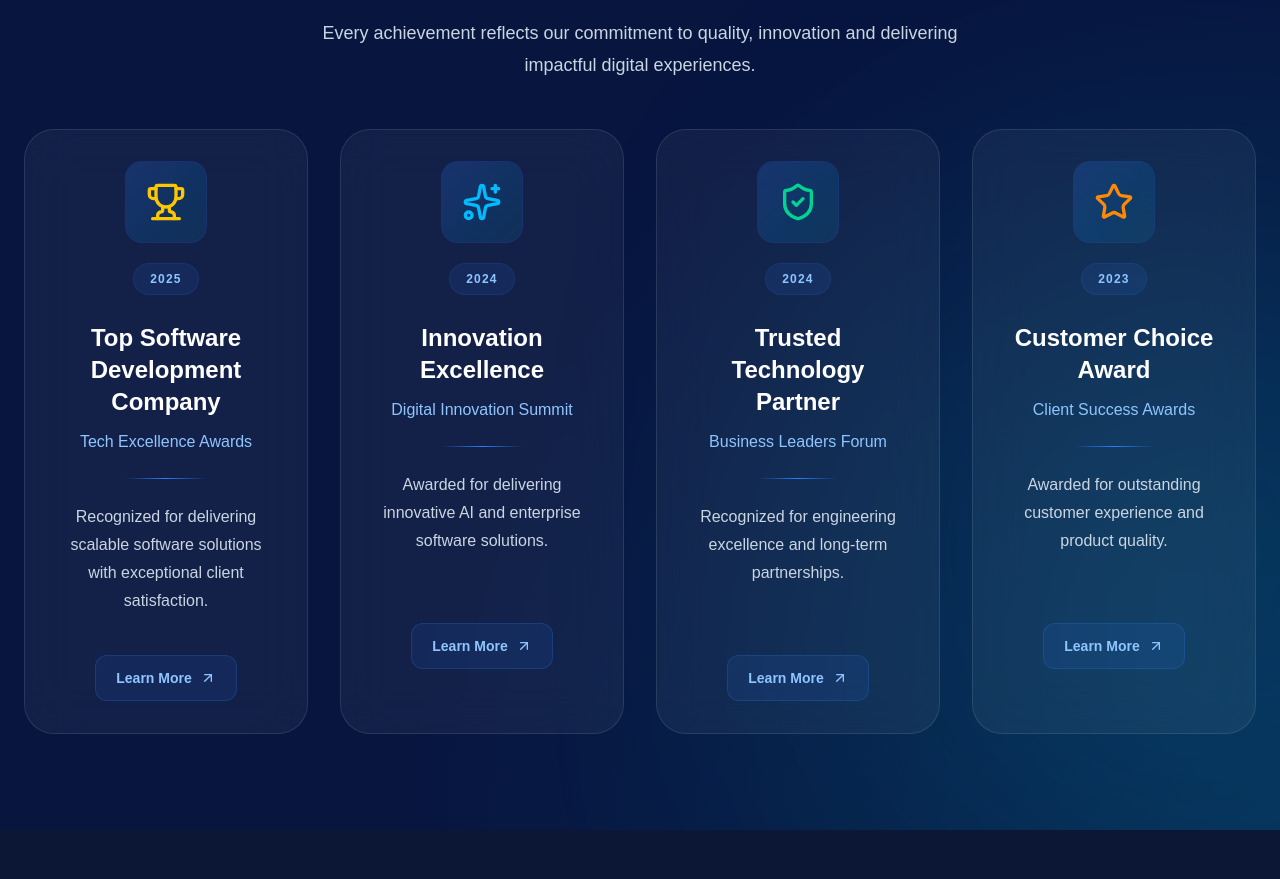
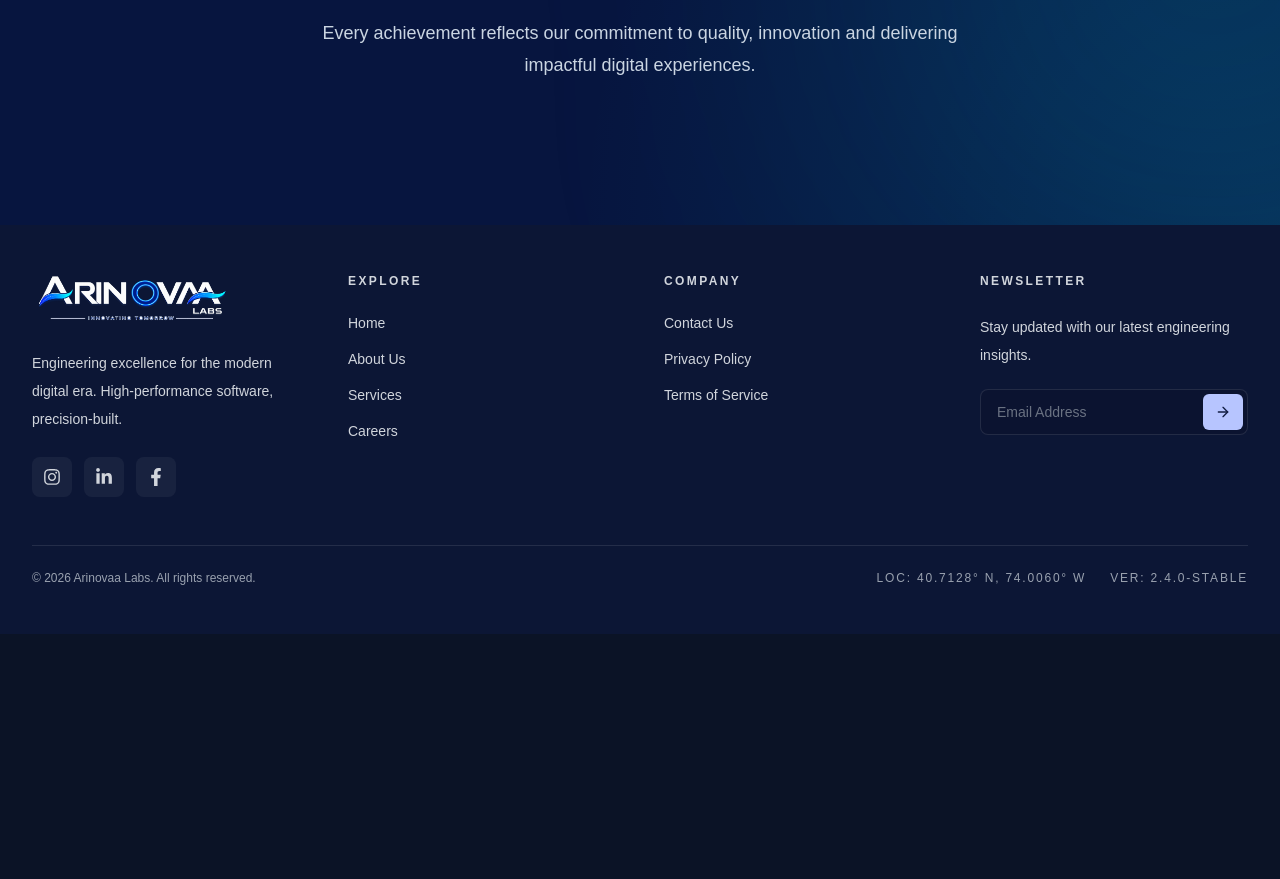
Before and after one commit to Arinovaa-Main-Site/fontend, a Next.js app: page /about/awards in a window 1280 px wide. Shown: the part 1060-1939 px from the top of the page. After the commit the page ends 1694 px from the top, so only its background shows below. Built offline with nearby package versions, Linux system fonts and the light colour scheme.

Commit message:
some changes

```diff
--- a/src/components/sections/About/Awards.tsx
+++ b/src/components/sections/About/Awards.tsx
@@ -1,63 +1,18 @@
 import {
   Trophy,
-  Star,
-  ShieldCheck,
-  Sparkles,
   ArrowUpRight,
 } from "lucide-react";
 
-const awards = [
-  {
-    id: 1,
-    title: "Top Software Development Company",
-    organization: "Tech Excellence Awards",
-    year: "2025",
-    description:
-      "Recognized for delivering scalable software solutions with exceptional client satisfaction.",
-    icon: Trophy,
-    color: "text-yellow-400",
-  },
-  {
-    id: 2,
-    title: "Innovation Excellence",
-    organization: "Digital Innovation Summit",
-    year: "2024",
-    description:
-      "Awarded for delivering innovative AI and enterprise software solutions.",
-    icon: Sparkles,
-    color: "text-sky-400",
-  },
-  {
-    id: 3,
-    title: "Trusted Technology Partner",
-    organization: "Business Leaders Forum",
-    year: "2024",
-    description:
-      "Recognized for engineering excellence and long-term partnerships.",
-    icon: ShieldCheck,
-    color: "text-emerald-400",
-  },
-  {
-    id: 4,
-    title: "Customer Choice Award",
-    organization: "Client Success Awards",
-    year: "2023",
-    description:
-      "Awarded for outstanding customer experience and product quality.",
-    icon: Star,
-    color: "text-orange-400",
-  },
-];
 
 const stats = [
   {
     id: 1,
-    value: "10+",
+    value: "0+",
     label: "Industry Awards",
   },
   {
     id: 2,
-    value: "50+",
+    value: "2+",
     label: "Projects Delivered",
   },
   {
@@ -164,7 +119,7 @@ const Awards = () => {
                     </p>
 
                     <h4 className="mt-2 text-lg font-semibold text-white">
-                      Tech Excellence Awards 2025
+                      Tech Excellence Awards
                     </h4>
                   </div>
 
@@ -193,120 +148,6 @@ const Awards = () => {
               </p>
             </div>
 
-            <div className="grid gap-8 md:grid-cols-2 xl:grid-cols-4">
-              {awards.map((award) => {
-                const Icon = award.icon;
-
-                return (
-                  <div
-                    key={award.id}
-                    className="
-          group
-          relative
-          overflow-hidden
-          rounded-[30px]
-          border
-          border-white/10
-          bg-white/5
-          p-8
-          backdrop-blur-xl
-          transition-all
-          duration-500
-          hover:-translate-y-3
-          hover:border-blue-500/40
-          hover:shadow-[0_0_45px_rgba(37,99,235,.25)]
-          "
-                  >
-                    {/* Glow */}
-
-                    <div className="absolute inset-0 opacity-0 transition duration-500 group-hover:opacity-100">
-                      <div className="absolute -top-16 left-1/2 h-40 w-40 -translate-x-1/2 rounded-full bg-blue-500/20 blur-3xl" />
-                    </div>
-
-                    {/* Icon */}
-
-                    <div className="relative z-10 flex justify-center">
-                      <div
-                        className="
-              flex
-              h-20
-              w-20
-              items-center
-              justify-center
-              rounded-2xl
-              bg-linear-to-br
-              from-blue-500/20
-              to-cyan-500/10
-              ring-1
-              ring-blue-500/20
-              transition
-              duration-500
-              group-hover:scale-110
-              group-hover:rotate-6
-              "
-                      >
-                        <Icon className={`h-10 w-10 ${award.color}`} />
-                      </div>
-                    </div>
-
-                    {/* Year */}
-
-                    <div className="relative z-10 mt-6 text-center">
-                      <span className="rounded-full bg-blue-500/10 px-4 py-2 text-xs font-semibold uppercase tracking-widest text-blue-300 ring-1 ring-blue-500/20">
-                        {award.year}
-                      </span>
-                    </div>
-
-                    {/* Title */}
-
-                    <h4 className="relative z-10 mt-8 text-center text-2xl font-bold text-white">
-                      {award.title}
-                    </h4>
-
-                    {/* Organization */}
-
-                    <p className="relative z-10 mt-3 text-center font-medium text-blue-300">
-                      {award.organization}
-                    </p>
-
-                    <div className="relative z-10 mx-auto my-6 h-px w-20 bg-linear-to-r from-transparent via-blue-500 to-transparent" />
-
-                    {/* Description */}
-
-                    <p className="relative z-10 min-h-30 text-center leading-7 text-slate-300">
-                      {award.description}
-                    </p>
-
-                    {/* Bottom */}
-
-                    <div className="relative z-10 mt-8 flex items-center justify-center">
-                      <button
-                        className="
-              flex
-              items-center
-              gap-2
-              rounded-xl
-              border
-              border-blue-500/20
-              bg-blue-500/10
-              px-5
-              py-3
-              text-sm
-              font-semibold
-              text-blue-300
-              transition
-              hover:bg-blue-500
-              hover:text-white
-              "
-                      >
-                        Learn More
-                        <ArrowUpRight className="h-4 w-4" />
-                      </button>
-                    </div>
-                  </div>
-                );
-              })}
-            </div>
           </div>
         </div>
       </section>
--- a/src/components/sections/About/ClientTestimonialPage.tsx
+++ b/src/components/sections/About/ClientTestimonialPage.tsx
@@ -42,7 +42,7 @@ const ClientTestimonialPage = () => {
     <section className="relative overflow-hidden bg-[#07153F] py-24">
       <div className="absolute -left-40 top-0 h-112.5 w-112.5 rounded-full bg-blue-600/20 blur-[180px]" />
 
-      <div className="absolute -right-40 bottom-0 h-[450px] w-[450px] rounded-full bg-cyan-500/20 blur-[180px]" />
+      <div className="absolute -right-40 bottom-0 h-112.5 w-112.5 rounded-full bg-cyan-500/20 blur-[180px]" />
 
       <div className="relative mx-auto max-w-7xl px-6">
         <div className="mx-auto max-w-3xl text-center">
@@ -52,7 +52,7 @@ const ClientTestimonialPage = () => {
 
           <h2 className="mt-6 text-5xl font-bold text-white">
             Trusted by Clients
-            <span className="block bg-gradient-to-r from-blue-400 to-cyan-300 bg-clip-text text-transparent">
+            <span className="block bg-linear-to-r from-blue-400 to-cyan-300 bg-clip-text text-transparent">
               Worldwide
             </span>
           </h2>
--- a/src/components/sections/About/CoreTeam.tsx
+++ b/src/components/sections/About/CoreTeam.tsx
@@ -2,7 +2,7 @@ import Image from "next/image";
 import Link from "next/link";
 import { ArrowRight, Mail, Quote, Sparkles, Star } from "lucide-react";
 import { FaGithub, FaLinkedinIn } from "react-icons/fa6";
-import founder from "@/assets/images/founder.png";
+import founder from "@/assets/images/founder.jpeg";
 import cto from "@/assets/images/cto.jpeg";
 import ganesh from "@/assets/images/ganesh-dev.avif";
 import { QuoteType, Stat, TeamMember } from "@/types/coreTeamTypes";
@@ -90,6 +90,14 @@ const developers: TeamMember[] = [
     image: ganesh,
     expertise: ["Next.js", "React", "Laravel", "TypeScript", "WordPress"],
   },
+  {
+  name: "Akaksh Shukla",
+  role: "Full Stack Developer",
+  bio: "Full Stack Developer focused on building scalable, high-performance web applications with modern frontend and backend technologies.",
+  experience: "4+ Years",
+  image: ganesh,
+  expertise: ["React", "Next.js", "Node.js", "TypeScript", "MongoDB"],
+},
 ];
 
 // TOP LEADERSHIP VOICES.
```
Also changed, not shown: src/assets/images/founder.jpeg (added), src/assets/images/founder.png (deleted).
